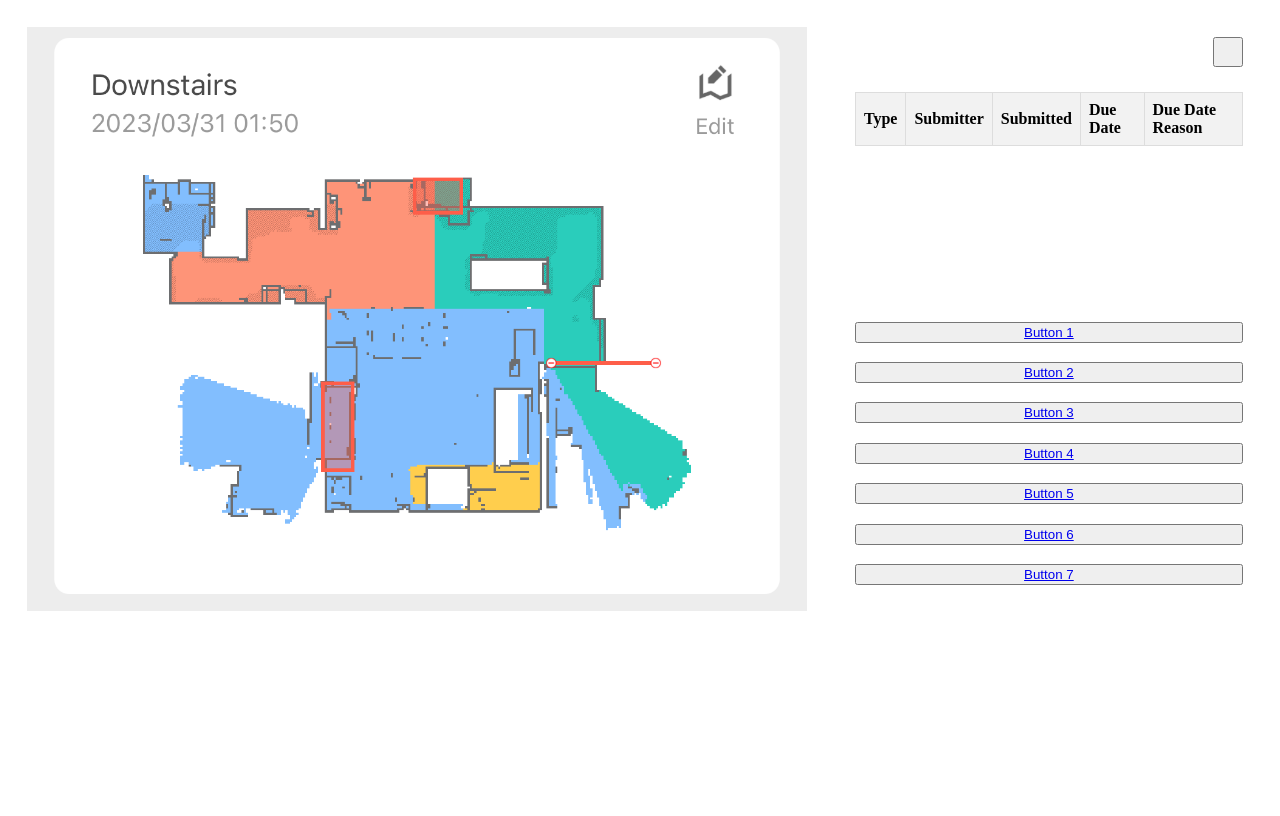
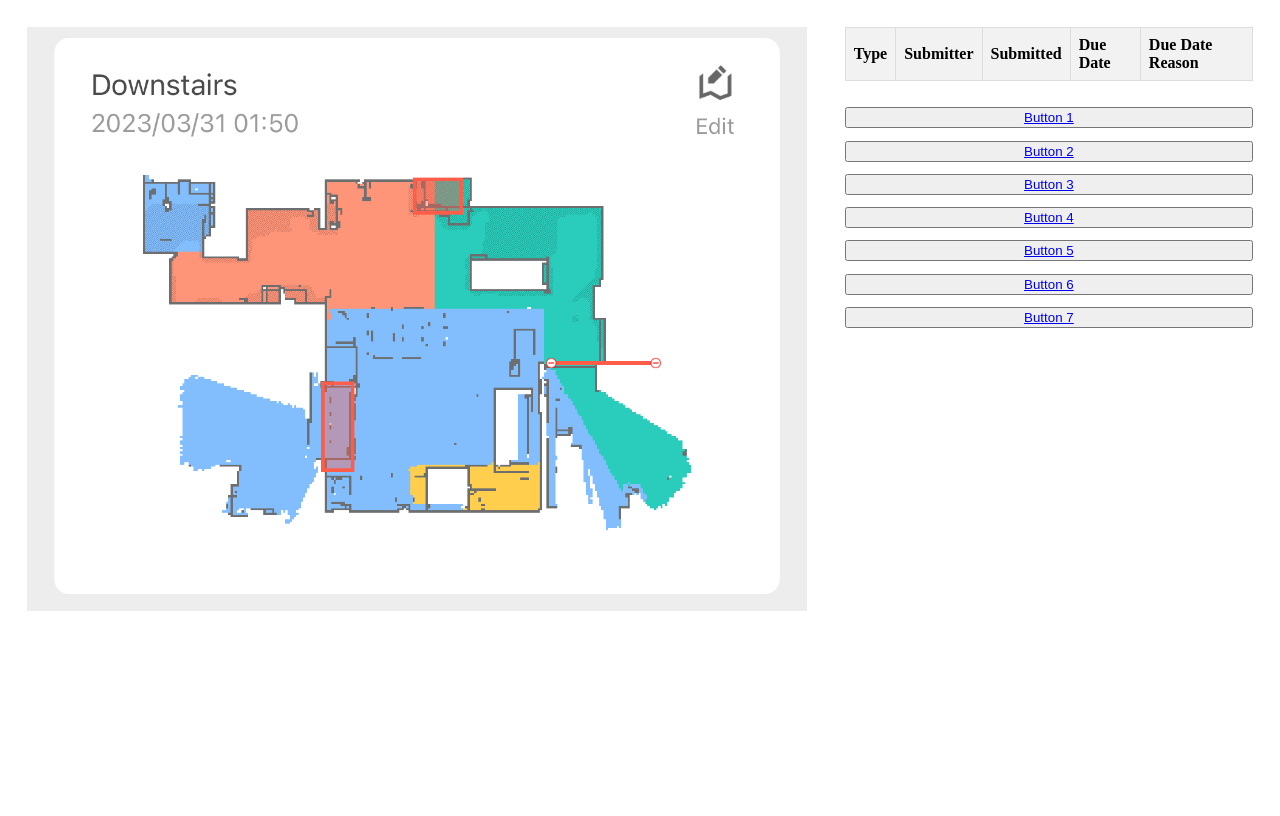
Before and after one commit to topper3418/highbay_racking_portal, a Flask app: page / in a window 1280 px wide. Run offline with Flask 3, Linux system fonts and the light colour scheme; data that the repository does not hold is empty; parts of the project's set-up code (start-up, migrations or seed data) failed here and were passed over.

Commit message:
calling it a night.

```diff
--- a/data/sqlite_tools.py
+++ b/data/sqlite_tools.py
@@ -207,10 +207,11 @@ class Tickets(DbTableBase):
         sql = f"""SELECT
                     id,
                     submitter,
-                    strftime(submitted, '%Y-%m-%d %H:%M:%S') as submitted,
-                    strftime(due_date, '%Y-%m-%d') as due_date,
+                    strftime('%Y-%m-%d %H:%M:%S', submitted, 'unixepoch') as submitted,
+                    strftime('%Y-%m-%d', due_date, 'unixepoch') as due_date,
                     due_date_reason
                   FROM tickets
                   WHERE submitted < {endtime.timestamp()}
+                  ORDER BY submitted DESC
                   LIMIT 100"""
         return super().fetch_100(endtime, sql)
--- a/main.py
+++ b/main.py
@@ -1,8 +1,7 @@
 import configparser
-import datetime
 import os
 from config.logging import logger
-from data.sqlite_tools import Database, AppData, Tickets
+from data.sqlite_tools import AppData, Tickets
 from flask import Flask, render_template, request, jsonify
 
 # Load configuration from file
--- a/read_database.py
+++ b/read_database.py
@@ -4,3 +4,5 @@ from data.sqlite_tools import Tickets
 tickets = Tickets(app_data_path)
 
 print(tickets.fetch_100())
+
+print(tickets.get_data('select * from tickets'))
--- a/static/styles.css
+++ b/static/styles.css
@@ -26,9 +26,10 @@ body{
     flex-direction: column;
     flex-shrink: 1;
     align-self: flex-start;
+    box-sizing: content-box;
 }
 
-.button-menu {
+.button-container {
     display: flex;
     flex-direction: column;
     align-items: center;
@@ -36,30 +37,18 @@ body{
     flex-shrink: 1;
 }
 
-.button-menu>* {
-    margin: 2.5%;
+.button-container>* {
+    margin: 1.5%;
     width: 100%;
 }
 
-.actions-container>* {
-    padding: 2.5%;
-}
-
-.hamburger-menu-container {
-    align-self: flex-end;
-}
-
-#hamburger-menu {
-    height: 30px;
-    width: 30px;
-    color: transparent;
-}
-
 .table-container {
-    height: 200px;
-    /* set a fixed height */
     overflow: auto;
-    /* make it scrollable */
+    height: auto;
+    max-height: 60vh;
+    margin-bottom: 5%;
+    flex-shrink: 1;
+    box-sizing: border-box;
 }
 
 table {
@@ -79,6 +68,8 @@ td {
 th {
     background-color: #f2f2f2;
     font-weight: bold;
+    top: 0;
+    position: sticky;
 }
 
 tr:nth-child(even) {
--- a/templates/index.html
+++ b/templates/index.html
@@ -10,9 +10,6 @@
         <img src="{{ url_for('static', filename='images/downstairs_image.png') }}" alt="overhead_image" style="width:100%", id="overhead_image">
       </div>
       <div class="actions-container">
-        <div class="hamburger-menu-container">
-            <button id="hamburger-menu" href="#">Hamburger Menu</button>
-        </div>
         <div class="table-container">
           <table id='requests-table'>
             <thead>
@@ -28,7 +25,7 @@
               </tbody>
           </table>
         </div>
-        <div class="button-menu">
+        <div class="button-container">
           <button><a href="https://www.hyster.com/en-us/north-america/" target="_blank">Button 1</a></button>
           <button><a href="#">Button 2</a></button>
           <button><a href="#">Button 3</a></button>
```
Also changed, not shown: todo.txt (+23 -0 lines), data/app_data.db.
